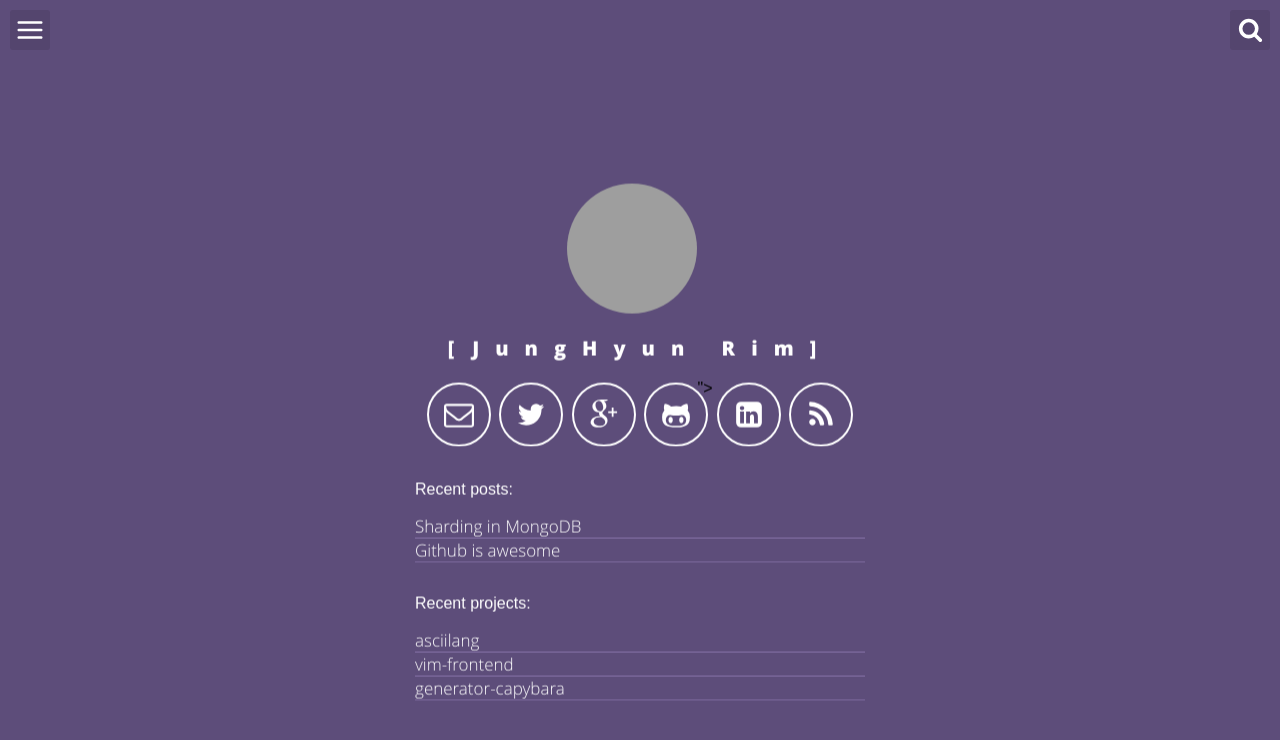
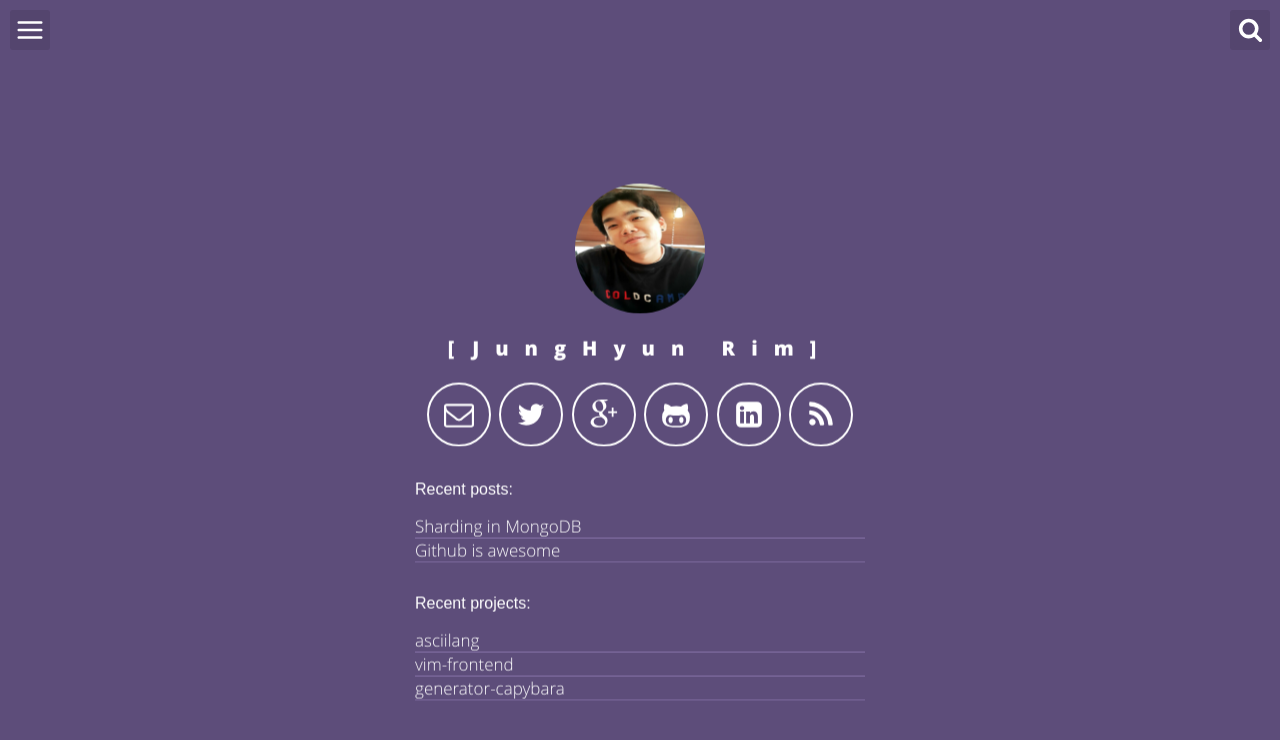
Before and after one commit to rim0621/rim0621.github.io, a Jekyll site: the page built from index.html, in a window 1280 px wide. Shown: the top 740 px of the page. Built offline with Jekyll 4.4.1, drawn with Linux system fonts in a browser that asks for light colours.

Commit message:
2017-12-22

```diff
--- a/_config.yml
+++ b/_config.yml
@@ -12,7 +12,7 @@ github_username:  JungHyun Rim
 gplus_username:  JungHyun Rim
 linkedin_public_url: loremipsum # Example: For public profile 'www.linkedin.com/in/john-smith', 'john-smith' is your linkedin_public_url
 disqus_username: loremipsum
-profile_picture: <img src="{{ "/assets/img/sharding-gerenciamento-usuarios/me.jpg"}}" alt="">
+profile_picture: /assets/img/sharding-gerenciamento-usuarios/me.jpg
 
 # Build settings
 markdown: kramdown
```
